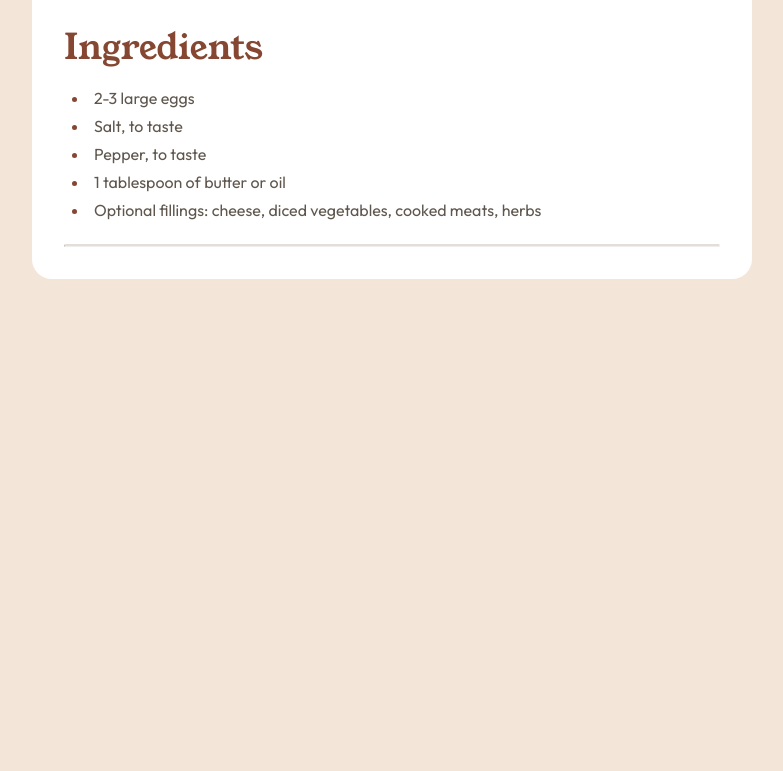
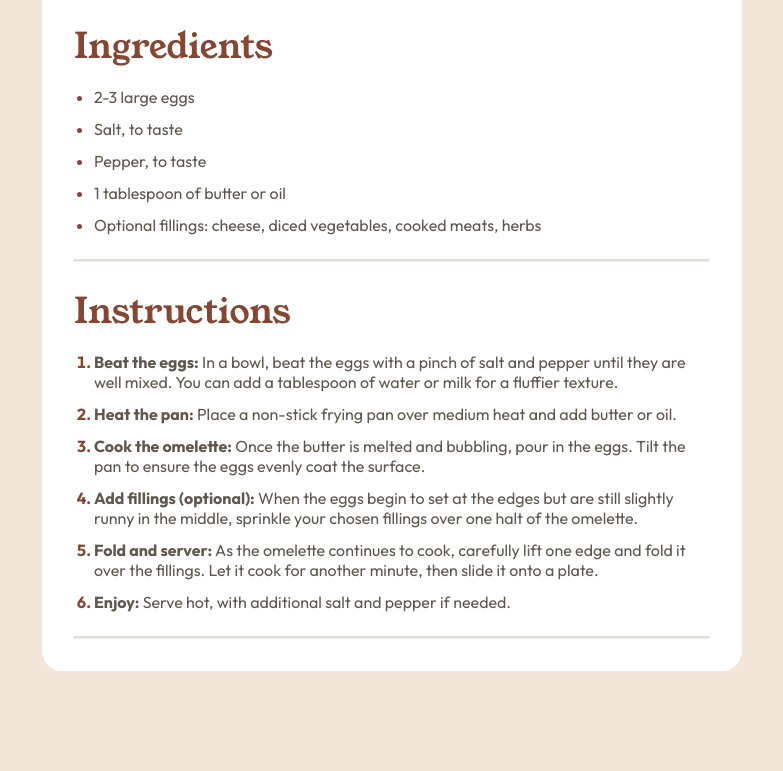
Before and after one commit to CrazyWizard04/recipe-page, a plain HTML site: page index.html in a window 1280 px wide. Shown: the part 791-1562 px from the top of the page, without its empty margins (248-1031 px from the left). Before the commit the page ends 1170 px from the top, so only its background shows below. Drawn offline with Linux system fonts and the light colour scheme.

Commit message:
Add Instructions section

```diff
--- a/index.html
+++ b/index.html
@@ -63,6 +63,48 @@
         <hr />
         <!-- END OF THE INGREDIENTS SECTION / START OF THE INSTRUCTIONS SECTION -->
 
+        <section class="recipe-steps">
+          <h1>Instructions</h1>
+
+          <ul class="list">
+            <li>
+              <span>Beat the eggs:</span>
+              In a bowl, beat the eggs with a pinch of salt and pepper until
+              they are well mixed. You can add a tablespoon of water or milk for
+              a fluffier texture.
+            </li>
+            <li>
+              <span>Heat the pan:</span>
+              Place a non-stick frying pan over medium heat and add butter or
+              oil.
+            </li>
+            <li>
+              <span>Cook the omelette:</span>
+              Once the butter is melted and bubbling, pour in the eggs. Tilt the pan
+              to ensure the eggs evenly coat the surface.
+            </li>
+            <li>
+              <span>Add fillings (optional):</span>
+              When the eggs begin to set at the edges but are still slightly
+              runny in the middle, sprinkle your chosen fillings over one halt
+              of the omelette.
+            </li>
+            <li>
+              <span>Fold and server:</span>
+              As the omelette continues to cook, carefully lift one edge and
+              fold it over the fillings. Let it cook for another minute, then
+              slide it onto a plate.
+            </li>
+            <li>
+              <span>Enjoy:</span>
+              Serve hot, with additional salt and pepper if needed.
+            </li>
+          </ul>
+        </section>
+
+        <hr />
+        <!-- END OF THE INSTRUCTIONS SECTION / START OF THE NUTRITION SECTION -->
+
 
       </div>
     </main>
--- a/styles/css/index.css
+++ b/styles/css/index.css
@@ -30,7 +30,7 @@ body {
 }
 
 main {
-  max-width: 720px;
+  max-width: 700px;
   margin: auto;
   background-color: var(--white);
 }
@@ -42,11 +42,11 @@ hr {
 
 /* -----REUSABLE STYLES----- */
 .list {
-  list-style-position: inside;
-  padding-left: 8px;
+  list-style-position: outside;
+  padding-left: 20px;
   display: flex;
   flex-direction: column;
-  gap: 8px;
+  gap: 12px;
   color: var(--stone-600);
 }
 
@@ -130,6 +130,19 @@ hr {
   color: var(--brown-800);
 }
 
+.recipe-steps ul li span {
+  font-weight: 700;
+}
+
+.recipe-steps:nth-of-type(2) ul {
+  list-style: decimal;
+}
+
+.recipe-steps:nth-of-type(2) ul li::marker {
+  color: var(--brown-800);
+  font-weight: 700;
+}
+
 @media (min-width: 768px) {
   body {
     padding: 100px 16px;
```
